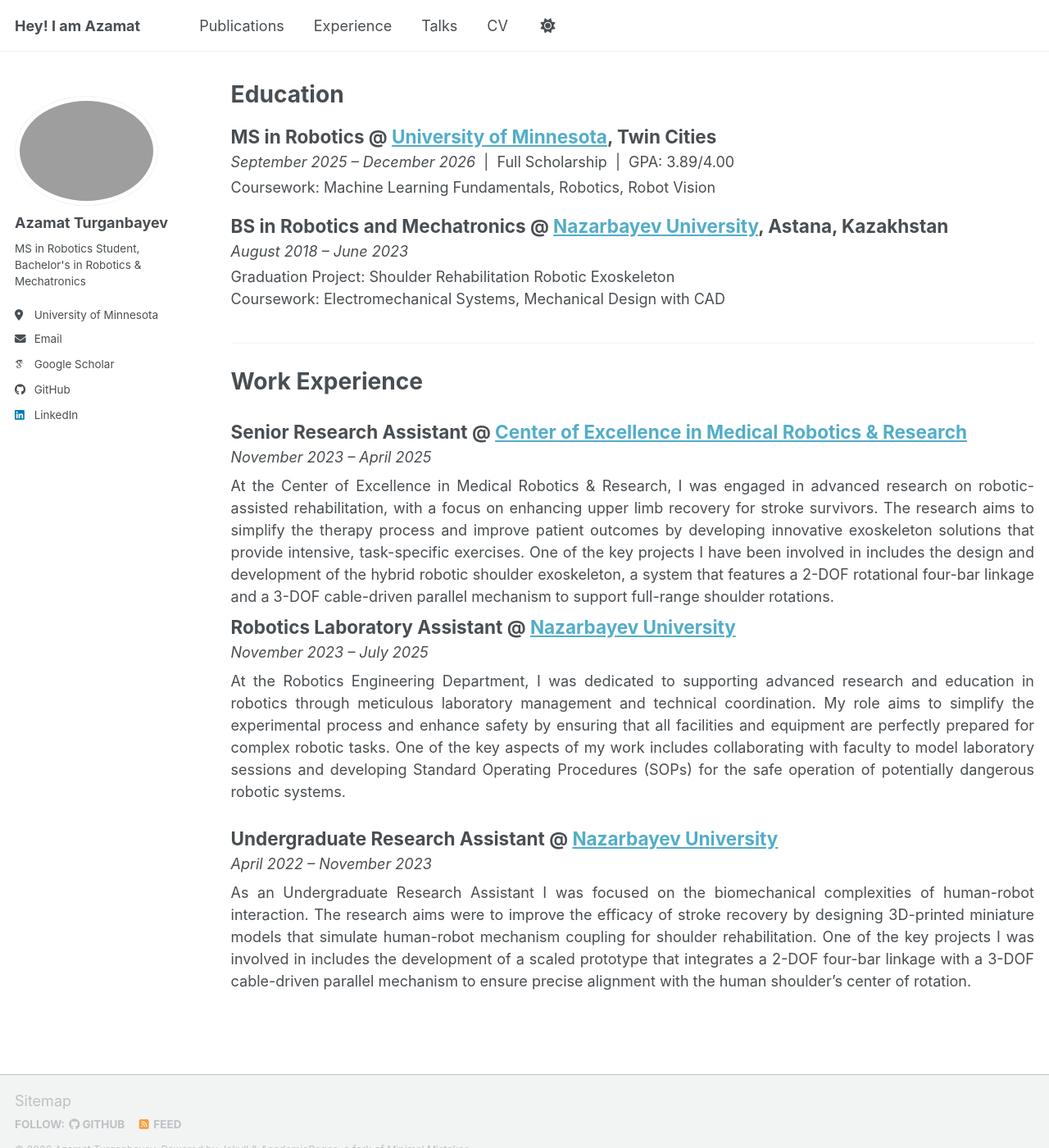
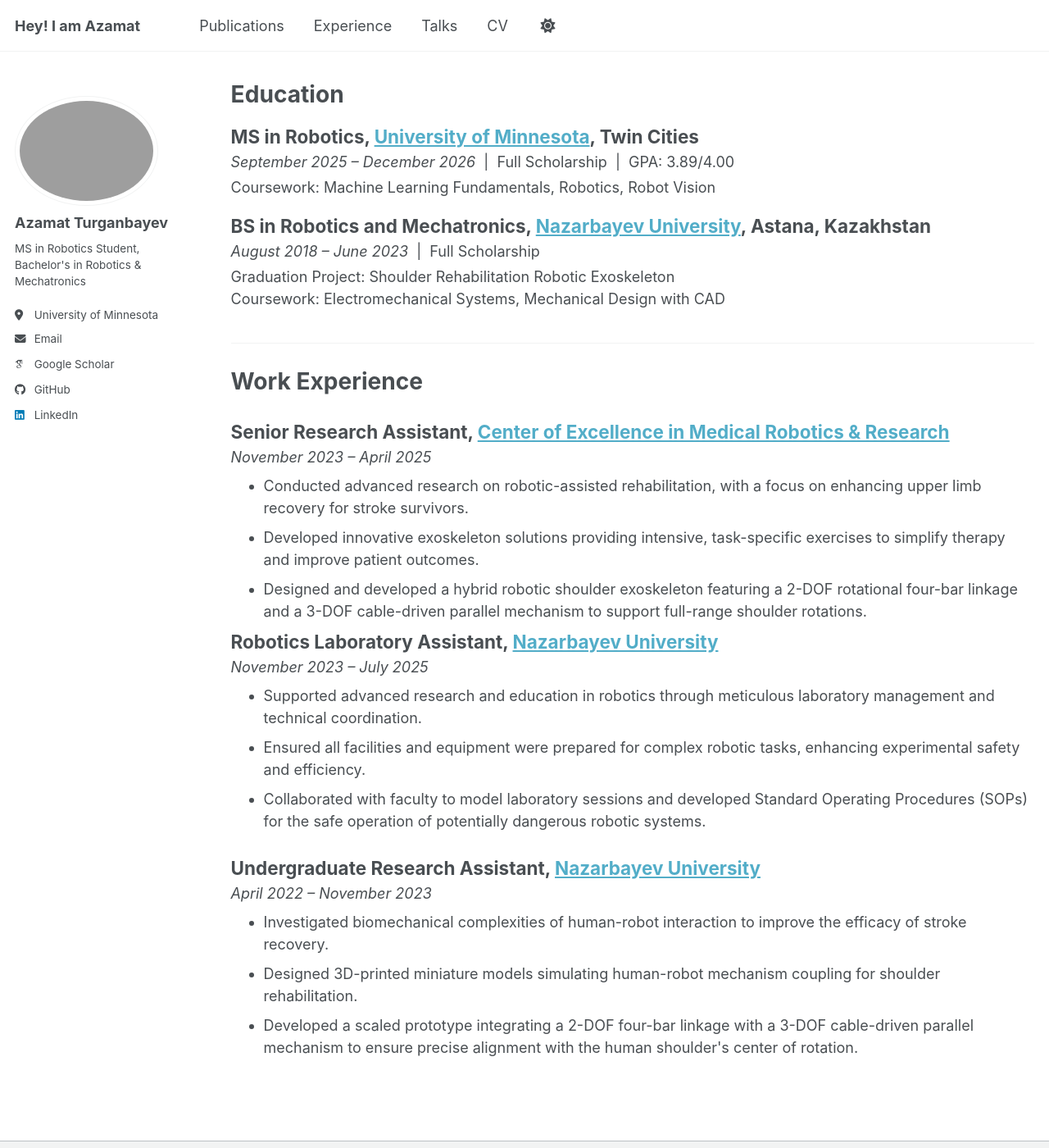
Before and after one commit to aturganbayev/aturganbayev-website-old, a Jekyll site: the page built from _pages/portfolio.md, in a window 1280 px wide and 1400 px high. Shown: the whole window at 82% size. Built offline with Jekyll 4.4.1, drawn with Linux system fonts in a browser that asks for light colours; some web fonts are replaced; a script bundle is joined from its source files by our own code; library files that are not in the unit come from our copies.

Commit message:
updated experience

```diff
--- a/_pages/portfolio.md
+++ b/_pages/portfolio.md
@@ -10,7 +10,7 @@
 <h1 style="margin-top: 0; margin-bottom: 20px;">Education</h1>
 
 <h2 style="margin-top: 0; margin-bottom: 4px;">
-  MS in Robotics @ <a href="https://twin-cities.umn.edu">University of Minnesota</a>, Twin Cities
+  MS in Robotics, <a href="https://twin-cities.umn.edu">University of Minnesota</a>, Twin Cities
 </h2>
 <p style="margin-top: 0; margin-bottom: 4px;">
   <em>September 2025 – December 2026</em> &nbsp;|&nbsp; Full Scholarship &nbsp;|&nbsp; GPA: 3.89/4.00
@@ -20,10 +20,10 @@
 </p>
 
 <h2 style="margin-top: 20px; margin-bottom: 4px;">
-  BS in Robotics and Mechatronics @ <a href="https://nu.edu.kz/en">Nazarbayev University</a>, Astana, Kazakhstan
+  BS in Robotics and Mechatronics, <a href="https://nu.edu.kz/en">Nazarbayev University</a>, Astana, Kazakhstan
 </h2>
 <p style="margin-top: 0; margin-bottom: 4px;">
-  <em>August 2018 – June 2023</em>
+  <em>August 2018 – June 2023</em> &nbsp;|&nbsp; Full Scholarship
 </p>
 <p style="margin-top: 0; margin-bottom: 10px;">
   Graduation Project: Shoulder Rehabilitation Robotic Exoskeleton<br>
@@ -35,35 +35,37 @@
 <h1 style="margin-top: 0; margin-bottom: 20px;">Work Experience</h1>
 
 <h2 style="margin-top: 30px; margin-bottom: 4px;">
-  Senior Research Assistant @ <a href="https://cemrr.nu.edu.kz/en">Center of Excellence in Medical Robotics & Research</a>
+  Senior Research Assistant, <a href="https://cemrr.nu.edu.kz/en">Center of Excellence in Medical Robotics & Research</a>
 </h2>
 <p style="margin-top: 0; margin-bottom: 8px;">
   <em>November 2023 – April 2025</em>
 </p>
-
-<p style="margin-top: 0; margin-bottom: 10px;">
-  At the Center of Excellence in Medical Robotics & Research, I was engaged in advanced research on robotic-assisted rehabilitation, with a focus on enhancing upper limb recovery for stroke survivors. The research aims to simplify the therapy process and improve patient outcomes by developing innovative exoskeleton solutions that provide intensive, task-specific exercises. One of the key projects I have been involved in includes the design and development of the hybrid robotic shoulder exoskeleton, a system that features a 2-DOF rotational four-bar linkage and a 3-DOF cable-driven parallel mechanism to support full-range shoulder rotations.
-</p>
+<ul style="margin-top: 0; margin-bottom: 10px;">
+  <li>Conducted advanced research on robotic-assisted rehabilitation, with a focus on enhancing upper limb recovery for stroke survivors.</li>
+  <li>Developed innovative exoskeleton solutions providing intensive, task-specific exercises to simplify therapy and improve patient outcomes.</li>
+  <li>Designed and developed a hybrid robotic shoulder exoskeleton featuring a 2-DOF rotational four-bar linkage and a 3-DOF cable-driven parallel mechanism to support full-range shoulder rotations.</li>
+</ul>
 
 <h2 style="margin-top: 0; margin-bottom: 4px;">
- Robotics Laboratory Assistant @
-  <a href="https://nu.edu.kz/en">Nazarbayev University</a>
+  Robotics Laboratory Assistant, <a href="https://nu.edu.kz/en">Nazarbayev University</a>
 </h2>
 <p style="margin-top: 0; margin-bottom: 8px;">
   <em>November 2023 – July 2025</em>
 </p>
-
-<p style="margin-top: 0; margin-bottom: 10px;">
-  At the Robotics Engineering Department, I was dedicated to supporting advanced research and education in robotics through meticulous laboratory management and technical coordination. My role aims to simplify the experimental process and enhance safety by ensuring that all facilities and equipment are perfectly prepared for complex robotic tasks. One of the key aspects of my work includes collaborating with faculty to model laboratory sessions and developing Standard Operating Procedures (SOPs) for the safe operation of potentially dangerous robotic systems.
-</p>
+<ul style="margin-top: 0; margin-bottom: 10px;">
+  <li>Supported advanced research and education in robotics through meticulous laboratory management and technical coordination.</li>
+  <li>Ensured all facilities and equipment were prepared for complex robotic tasks, enhancing experimental safety and efficiency.</li>
+  <li>Collaborated with faculty to model laboratory sessions and developed Standard Operating Procedures (SOPs) for the safe operation of potentially dangerous robotic systems.</li>
+</ul>
 
 <h2 style="margin-top: 30px; margin-bottom: 4px;">
-  Undergraduate Research Assistant @ <a href="https://nu.edu.kz/en">Nazarbayev University</a>
+  Undergraduate Research Assistant, <a href="https://nu.edu.kz/en">Nazarbayev University</a>
 </h2>
 <p style="margin-top: 0; margin-bottom: 8px;">
   <em>April 2022 – November 2023</em>
 </p>
-
-<p style="margin-top: 0; margin-bottom: 10px;">
-As an Undergraduate Research Assistant I was focused on the biomechanical complexities of human-robot interaction. The research aims were to improve the efficacy of stroke recovery by designing 3D-printed miniature models that simulate human-robot mechanism coupling for shoulder rehabilitation. One of the key projects I was involved in includes the development of a scaled prototype that integrates a 2-DOF four-bar linkage with a 3-DOF cable-driven parallel mechanism to ensure precise alignment with the human shoulder’s center of rotation.
-</p>
+<ul style="margin-top: 0; margin-bottom: 10px;">
+  <li>Investigated biomechanical complexities of human-robot interaction to improve the efficacy of stroke recovery.</li>
+  <li>Designed 3D-printed miniature models simulating human-robot mechanism coupling for shoulder rehabilitation.</li>
+  <li>Developed a scaled prototype integrating a 2-DOF four-bar linkage with a 3-DOF cable-driven parallel mechanism to ensure precise alignment with the human shoulder's center of rotation.</li>
+</ul>
```
